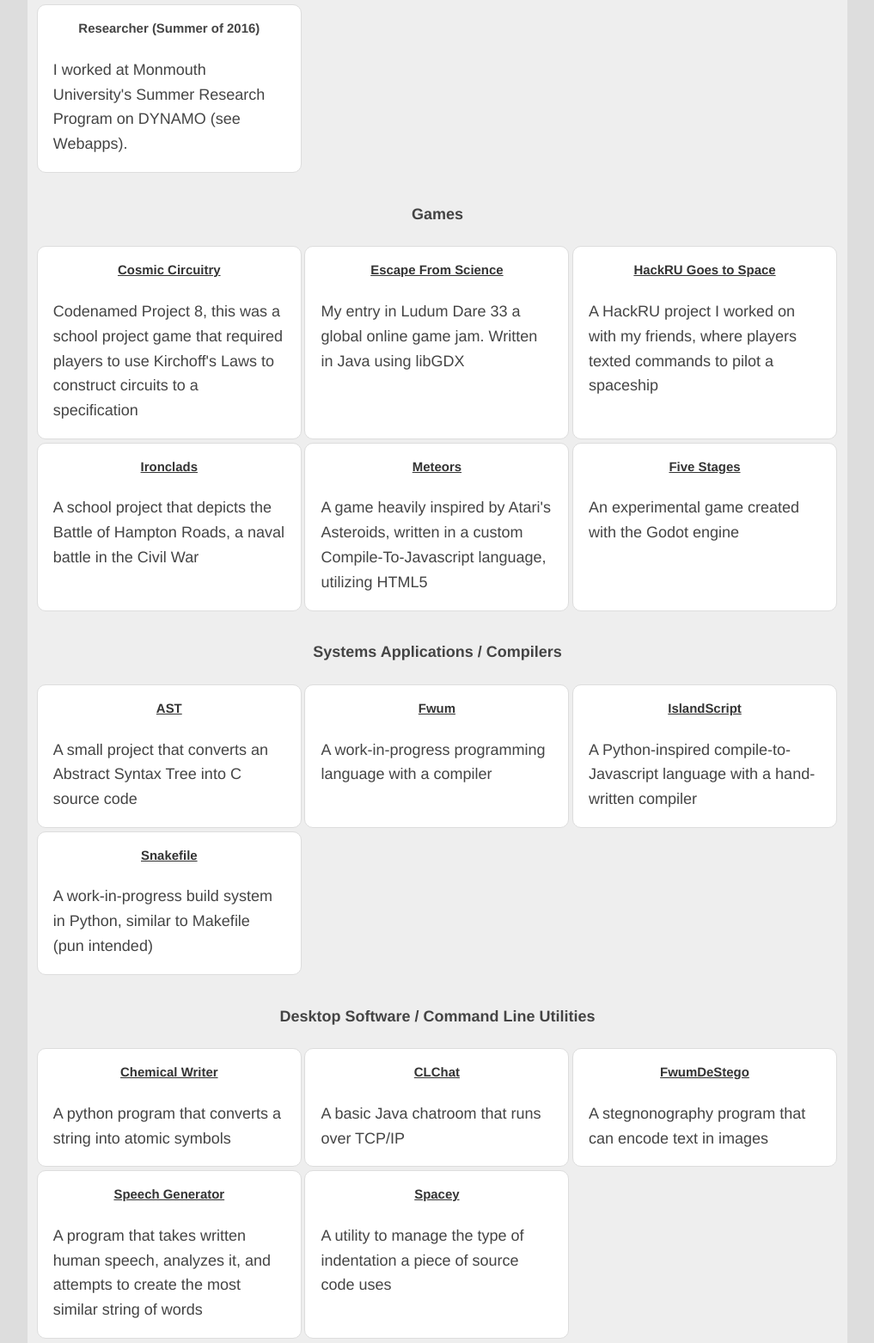
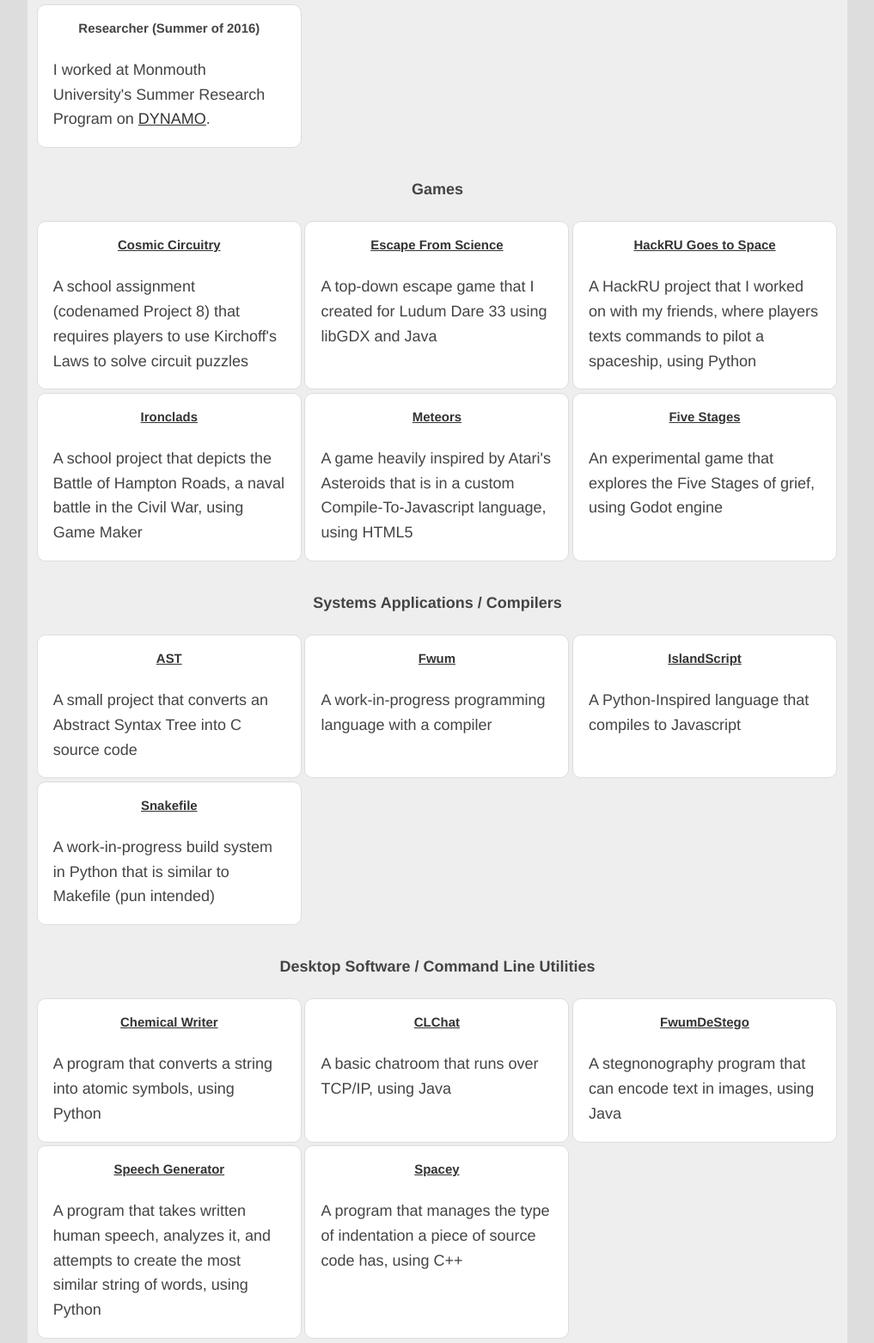
Before and after one commit to ryanisaacg/ryanisaacg.github.io, a plain HTML site: page index.html in a window 1280 px wide. Shown: the part 174-1736 px from the top of the page at 86% size, without its empty margins (131-1148 px from the left). Drawn offline with Linux system fonts and the light colour scheme.

Commit message:
Fixed some grammar and description formats

```diff
--- a/index.html
+++ b/index.html
@@ -13,35 +13,34 @@
 		<article>
 			<section>
 				<h5> Researcher (Summer of 2016) </h5>
-				I worked at Monmouth University's Summer Research Program on DYNAMO (see Webapps).
+				I worked at Monmouth University's Summer Research Program on <a href="#dynamo">DYNAMO</a>.
 			</section>
 		</article>
 		<h4> Games </h4>
 		<article>
 			<section>
 				<a href="https://github.com/fwumdesoft/project8-java"> <h5> Cosmic Circuitry </h5> </a>
-				Codenamed Project 8, this was a school project game that required players to use Kirchoff's Laws
-				to construct circuits to a specification
+				A school assignment (codenamed Project 8) that requires players to use Kirchoff's Laws to solve circuit puzzles
 			</section>
 			<section>
 				<a href="https://github.com/ryanisaacg/LD33"> <h5> Escape From Science </h5> </a>
-				My entry in Ludum Dare 33 a global online game jam. Written in Java using libGDX
+				A top-down escape game that I created for Ludum Dare 33 using libGDX and Java
 			</section>
 			<section>
 				<a href="https://github.com/fwumdesoft/HackRU_VIII"> <h5> HackRU Goes to Space </h5> </a>
-				A HackRU project I worked on with my friends, where players texted commands to pilot a spaceship
+				A HackRU project that I worked on with my friends, where players texts commands to pilot a spaceship, using Python
 			</section>
 			<section>
 				<a href="https://github.com/fwumdesoft/Ironclads"> <h5> Ironclads </h5> </a>
-				A school project that depicts the Battle of Hampton Roads, a naval battle in the Civil War
+				A school project that depicts the Battle of Hampton Roads, a naval battle in the Civil War, using Game Maker
 			</section>
 			<section>
 				<a href="https://github.com/ryanisaacg/Meteors"> <h5> Meteors </h5> </a>
-				A game heavily inspired by Atari's Asteroids, written in a custom Compile-To-Javascript language, utilizing HTML5
+				A game heavily inspired by Atari's Asteroids that is in a custom Compile-To-Javascript language, using HTML5
 			</section>
 			<section>
 				<a href="https://github.com/ryanisaacg/FiveStages"> <h5> Five Stages</h5> </a>
-				An experimental game created with the Godot engine
+				An experimental game that explores the Five Stages of grief, using Godot engine
 			</section>
 		</article>
 		<h4> Systems Applications / Compilers </h4>
@@ -56,45 +55,45 @@
 			</section>
 			<section>
 				<a href="https://github.com/ryanisaacg/IslandScript"> <h5> IslandScript </h5> </a>
-				A Python-inspired compile-to-Javascript language with a hand-written compiler
+				A Python-Inspired language that compiles to Javascript
 			</section>
 			<section>
 				<a href="https://github.com/ryanisaacg/Snakefile"> <h5> Snakefile </h5> </a>
-				A work-in-progress build system in Python, similar to Makefile (pun intended)
+				A work-in-progress build system in Python that is similar to Makefile (pun intended)
 			</section>
 		</article>
 		<h4> Desktop Software / Command Line Utilities </h4>
 		<article>
 			<section>
 				<a href="https://github.com/ryanisaacg/ChemicalWriter"> <h5> Chemical Writer </h5> </a>
-				A python program that converts a string into atomic symbols
+				A program that converts a string into atomic symbols, using Python
 			</section>
 			<section>
 				<a href="https://github.com/ryanisaacg/CLChat"> <h5> CLChat </h5> </a>
-				A basic Java chatroom that runs over TCP/IP
+				A basic chatroom that runs over TCP/IP, using Java
 			</section>
 			<section>
 				<a href="https://github.com/ryanisaacg/fwumdestego"> <h5> FwumDeStego </h5> </a>
-				A stegnonography program that can encode text in images
+				A stegnonography program that can encode text in images, using Java
 			</section>
 			<section>
 				<a href="https://github.com/ryanisaacg/speech-generator"> <h5> Speech Generator </h5> </a>
-				A program that takes written human speech, analyzes it, and attempts to create the most similar string of words
+				A program that takes written human speech, analyzes it, and attempts to create the most similar string of words, using Python
 			</section>
 			<section>
 				<a href="https://github.com/ryanisaacg/spacey"> <h5> Spacey </h5> </a>
-				A utility to manage the type of indentation a piece of source code uses
+				A program that manages the type of indentation a piece of source code has, using C++
 			</section>
 		</article>
 		<h4> Webapps </h4>
 		<article>
 			<section>
-				<a href="https://github.com/srp2016-frontend/"> <h5> DYNAMO </h5> </a>
-				A research project I worked on at Monmouth University
+				<a href="https://github.com/srp2016-frontend/"> <h5 id="dynamo"> DYNAMO </h5> </a>
+				A research project I worked on at Monmouth University that combines a variety of object-tracking technologies
 			</section>
 			<section>
 				<a href="https://github.com/ryanisaacg/ryanisaacg.github.io"> <h5> This Website </h5> </a>
-				This resume website that I wrote in HTML and CSS
+				A resume website that you've just read, using HTML and CSS
 			</section>
 		</article>
 		<h4> Experience </h4>
```
